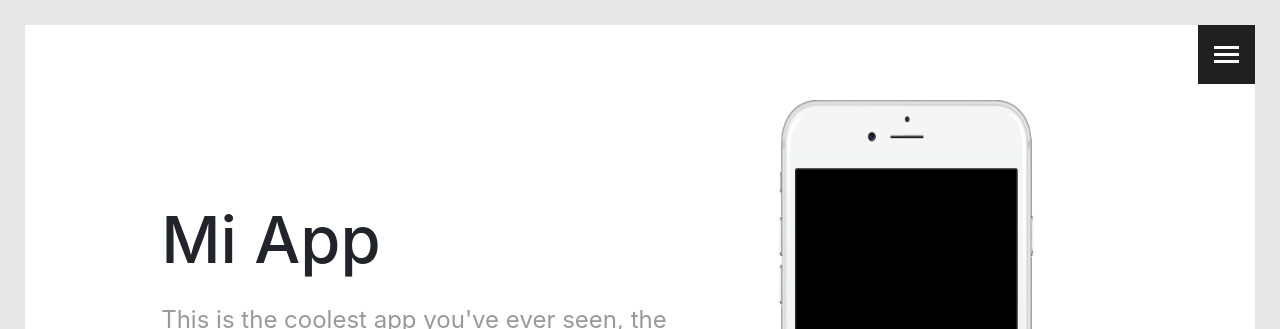
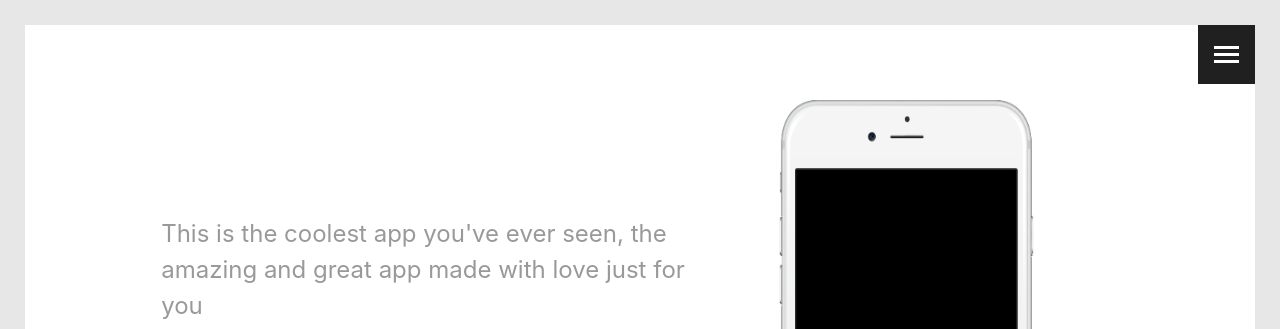
Before and after one commit to balajivenkat477/Assignments, a plain HTML site: page HTMLAssignments/Assignment1/assignment1.html in a window 1280 px wide. Shown: the top 329 px of the page. Drawn offline with nearby package versions, Linux system fonts and the light colour scheme.

Commit message:
Comment Added

```diff
--- a/HTMLAssignments/Assignment1/assignment1.html
+++ b/HTMLAssignments/Assignment1/assignment1.html
@@ -70,7 +70,7 @@
 </nav>
       <div class="row">
         <div class="col-md-7 col-sm-12 col-xs-12 banner-text">
-          <h1>Mi App</h1>
+          <!--<h1>Mi App</h1>-->
           <p>This is the coolest app you've ever seen, the amazing and great app made with love just for you </p>
           <div class="row">
             <div class="col-md-4 col-sm-5 col-xs-5 banner-img1">
```
